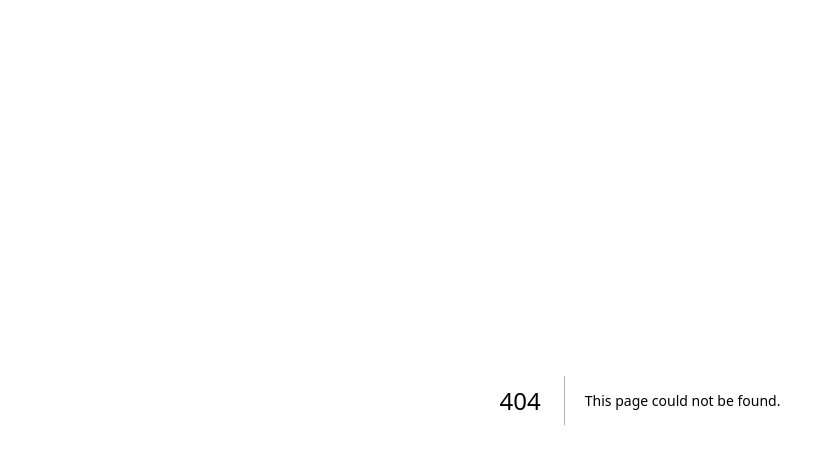
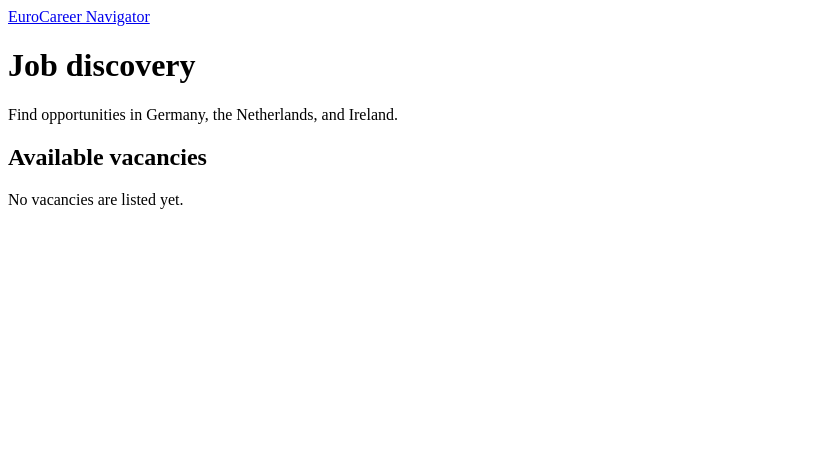
Before and after one commit to KarthickAthlet/eurocareer-navigator, a Next.js app: page /jobs in a window 1280 px wide. Before the commit this address had no page. Shown: the top 464 px of the page, without its empty margins (0-835 px from the left). Built offline with nearby package versions, Linux system fonts and the light colour scheme.

Commit message:
Add the job discovery page

```diff
--- /dev/null
+++ b/app/jobs/page.tsx
@@ -0,0 +1,19 @@
+import Link from 'next/link';
+import type { Metadata } from 'next';
+
+export const metadata: Metadata = {
+  title: 'Job discovery | EuroCareer Navigator',
+  description: 'Explore job discovery for Germany, the Netherlands, and Ireland.',
+};
+
+export default function JobsPage() {
+  return (
+    <main>
+      <Link href="/">EuroCareer Navigator</Link>
+      <h1>Job discovery</h1>
+      <p>Find opportunities in Germany, the Netherlands, and Ireland.</p>
+      <h2>Available vacancies</h2>
+      <p>No vacancies are listed yet.</p>
+    </main>
+  );
+}
--- a/app/page.tsx
+++ b/app/page.tsx
@@ -1,8 +1,11 @@
+import Link from 'next/link';
+
 export default function Home() {
   return (
     <main>
       <h1>EuroCareer Navigator</h1>
       <p>Explore career opportunities across Europe.</p>
+      <Link href="/jobs">Explore jobs</Link>
     </main>
   );
 }
```
